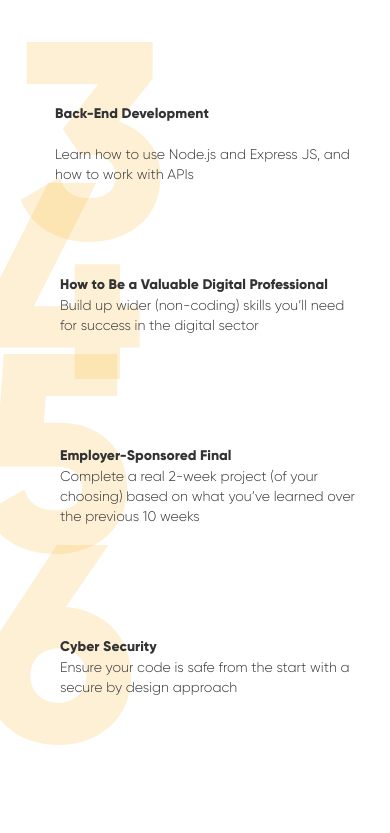
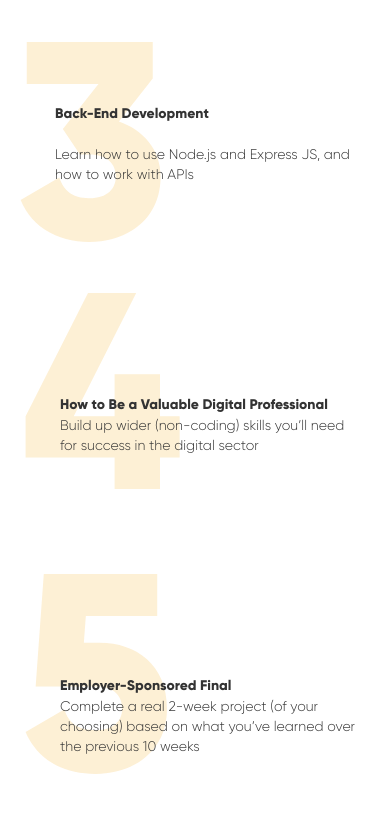
Before and after one commit to DK1085/myfirsthtml, a plain HTML site: page index.html in a window 390 px wide. Shown: the part 949-1782 px from the top of the page. Drawn offline with Linux system fonts and the light colour scheme.

Commit message:
margin move for numbers on mobile layout

```diff
--- a/test.css
+++ b/test.css
@@ -750,9 +750,8 @@ a:hover{
 
     .numbers2{
         opacity: 0.2;
-        margin-bottom: -30px;
-        margin-top: -30px;
-        margin-left: -50px;
+
+
     }
 
     .banner3{
```
